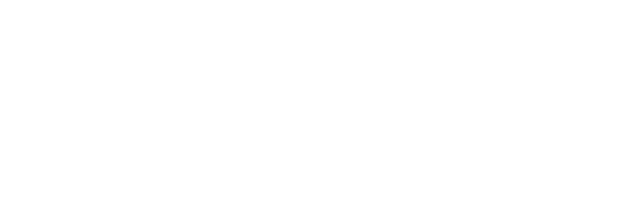
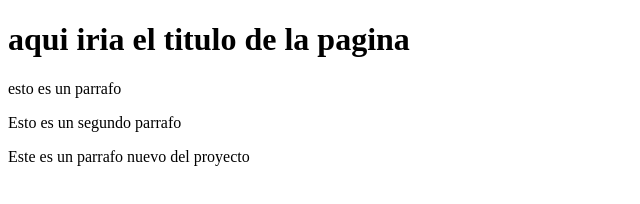
Before and after one commit to Sebas161612/Proyecto-empresa-c, a plain HTML site: page index.html in a window 1280 px wide. Shown: the whole page, without its empty margins (0-640 px from the left). Drawn offline with Linux system fonts and the light colour scheme.

Commit message:
Commit desde proyecto clonado

```diff
--- a/index.html
+++ b/index.html
@@ -6,10 +6,12 @@
     <title>Document</title>
 </head>
 
-<style href="miEstilo.css">
+<link rel="stylesheet" href="miEstilo.css"
 <body>
     <h1>aqui iria el titulo de la pagina</h1>
     <p>esto es un parrafo</p>
     <p>Esto es un segundo parrafo</p>
+
+    <p>Este es un parrafo nuevo del proyecto</p>
 </body>
 </html>
```
